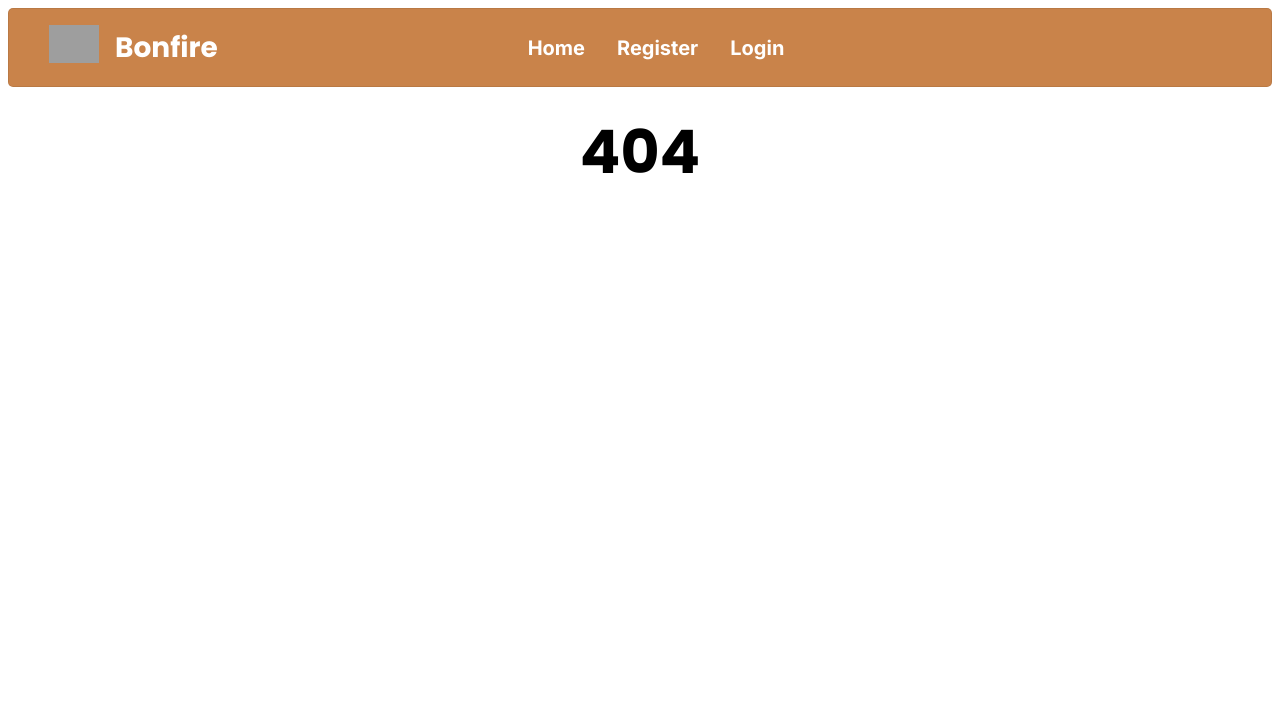
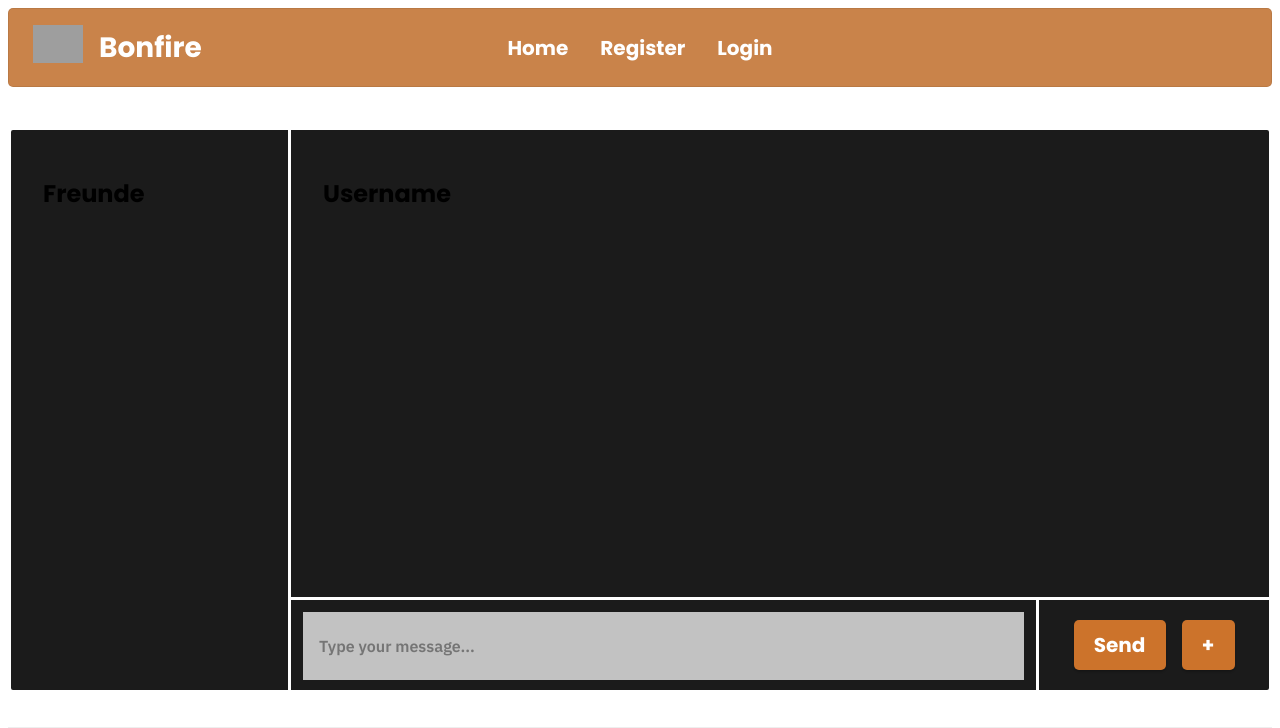
Before and after one commit to ArchAngel727/bonfire, a SvelteKit app: page /chat in a window 1280 px wide. Before the commit this address had no page. Shown: the top 728 px of the page. Built offline with nearby package versions, Linux system fonts and the light colour scheme; grey boxes are pictures that could not be loaded.

Commit message:
Einfaches Chat Design mit Buttons eingebaut, kleine Änderungen an CSS und Header (noch nicht in master)

```diff
--- a/src/routes/+layout.svelte
+++ b/src/routes/+layout.svelte
@@ -1,5 +1,6 @@
 <script>
   import '../style.css';
+  import { page } from '$app/stores';
 </script>
 
 <div class="app-shell">
@@ -17,11 +18,12 @@
     </div>
   </header>
 
-  <main class="site-main">
+  <main class="site-main" class:chat-page={$page.url.pathname === '/chat'}>
     <slot />
   </main>
 
+
   <footer class="site-footer">
-    <p>© 2026 Bonfire. All rights reserved.</p>
+    <p>© 2026 Bonfire</p>
   </footer>
 </div>
--- a/src/routes/+page.svelte
+++ b/src/routes/+page.svelte
@@ -4,6 +4,7 @@
     import { invoke } from "@tauri-apps/api/core";
     import { on } from "svelte/events";
     import "../style.css";
+    import { blur } from 'svelte/transition';
 
   let showPopup = false;
 
@@ -27,7 +28,7 @@
 
     <button class="button-main1" onclick={() => openPopup()}>Get started</button>
    {#if showPopup}
-  <div class="popup-overlay" onclick={closePopup}>
+  <div class="popup-overlay" onclick={closePopup} transition:blur={{ duration: 400 }}>
     <div
       class="popup"
       onclick={(event) => {
@@ -42,6 +43,7 @@
       <div class="popup-buttons">
       <button class="button-main2" onclick={() => goto("/register")}>Register</button>
       <button class="button-main2" onclick={() => goto("/login")}>Login</button>
+      <button class="button-main2" onclick={() => goto("/chat")}>Go to Chat</button>
       <button class="top-left-btn" onclick={closePopup}>X</button>
       </div>
     </div>
--- /dev/null
+++ b/src/routes/chat/+page.svelte
@@ -0,0 +1,83 @@
+<script>
+  import { onMount } from 'svelte';
+  import { fly } from 'svelte/transition';
+
+  let openAttachment = false;
+
+  /** @type {HTMLDivElement | undefined} */
+  let attachmentMenu;
+
+  function toggleAttachmentMenu() {
+    openAttachment = !openAttachment;
+  }
+
+  function closeAttachmentMenu() {
+    openAttachment = false;
+  }
+
+  onMount(() => {
+    function handleClick(event) {
+      const target = event.target;
+
+      if (
+        openAttachment &&
+        attachmentMenu &&
+        target instanceof Node &&
+        !attachmentMenu.contains(target)
+      ) {
+        closeAttachmentMenu();
+      }
+    }
+
+    document.addEventListener('click', handleClick);
+
+    return () => {
+      document.removeEventListener('click', handleClick);
+    };
+  });
+</script>
+
+<main class="site-main chat-page">
+  <div class:attachment={openAttachment} class="chat-layout">
+    <aside class="friends">
+      <h2>Freunde</h2>
+    </aside>
+
+    <section class="chat-history">
+      <h2>Username</h2>
+    </section>
+
+    <div class="chat-input">
+      <input
+        class="chat-input-field"
+        type="text"
+        placeholder="Type your message..."
+        id="message-input"
+      />
+    </div>
+
+    <div class="chat-buttons">
+      <button class="button-chat">Send</button>
+
+      <div class="attachment-menu-wrapper" bind:this={attachmentMenu}>
+        {#if openAttachment}
+          <div
+            class="attachment-panel"
+            transition:fly={{ y: 20, duration: 350 }}
+          >
+            <button class="attachment-option">Bild</button>
+            <button class="attachment-option">Datei</button>
+            <button class="attachment-option">Video</button>
+          </div>
+        {/if}
+
+        <button
+          class="button-chat"
+          on:click|stopPropagation={toggleAttachmentMenu}
+        >
+          +
+        </button>
+      </div>
+    </div>
+  </div>
+</main>
--- a/src/style.css
+++ b/src/style.css
@@ -1,8 +1,9 @@
 :global(html, body) {
   margin: 0;
   padding: 0;
+  width: 100%;
   min-height: 100%;
-  width: 100%;
+  overflow-x: hidden;
 }
 
 :global(*) {
@@ -23,74 +24,115 @@ body {
   -webkit-text-size-adjust: 100%;
 }
 
+/* Typography */
+
 h1 {
+  margin: 0;
   font-family: 'Poppins', sans-serif;
   font-size: clamp(2.25rem, 5vw, 3.75rem);
   line-height: 1.1;
-  margin: 0;
   text-align: center;
 }
 
 h3 {
+  margin: 15px 0 0;
   font-family: 'Poppins', sans-serif;
   font-size: clamp(0.75rem, 3vw, 1.5rem);
   line-height: 1.2;
-  margin-top: 15px;
   text-align: center;
-  color: rgb(255, 255, 255);
+  color: #ffffff;
 }
 
 p {
+  margin: 0;
   font-family: 'IBM Plex Sans', sans-serif;
   font-size: clamp(0.95rem, 2.5vw, 1.25rem);
   line-height: 1.6;
-  margin: 0;
   text-align: center;
-  color: rgb(255, 255, 255);
+  color: #ffffff;
 }
 
-.form-container {
-  display: flex;
-  justify-content: center;
-  align-items: center;
-  padding-top: 0;
+a {
+  font-family: 'Poppins', sans-serif;
+  font-size: 1.25rem;
+  font-weight: bold;
+  color: #ffffff;
+  text-decoration: none;
 }
 
-.hero {
-  width: 100%;
-  max-width: 720px;
-  display: flex;
-  flex-direction: column;
-  align-items: center;
-  gap: 1.5rem;
-  text-align: center;
-  margin: 0 auto;
+a:hover {
+  color: #ffffff;
 }
 
-.title-group {
-  display: flex;
-  align-items: center;
-  justify-content: center;
-  gap: 1rem;
-  flex-wrap: wrap;
+label {
   text-align: center;
 }
 
-#titletext {
-  margin: 0;
-  font-size: clamp(3rem, 7vw, 4.75rem);
-  line-height: 1;
-  margin-top: 10px;
+/* Base controls */
+
+input,
+button {
+  border: 1px solid transparent;
+  border-radius: 8px;
+  outline: none;
+  font: inherit;
+  transition: border-color 0.25s, background-color 0.25s, color 0.25s;
+  box-shadow: 0 2px 2px rgba(0, 0, 0, 0.2);
 }
 
-.logo {
-  width: clamp(64px, 10vw, 110px);
-  height: auto;
-  display: block;
-  object-fit: contain;
+button {
+  cursor: pointer;
+  padding: 0.6em 1.2em;
+  color: #0f0f0f;
+  background-color: #ffffff;
 }
 
-.brand,
+button:hover {
+  border-color: #c0c0c0;
+}
+
+button:active {
+  border-color: #cc732b;
+  background-color: #e8e8e8;
+  color: #cc732b;
+}
+
+/* App layout */
+
+.app-shell {
+  min-height: 100vh;
+  display: flex;
+  flex-direction: column;
+}
+
+.site-header {
+  position: sticky;
+  top: 0;
+  z-index: 1000;
+  padding: 1rem 1.5rem;
+  background-color: rgb(201, 131, 74);
+  border: 1px solid rgba(0, 0, 0, 0.08);
+  border-radius: 5px;
+}
+
+.header-inner {
+  position: relative;
+  width: 100%;
+  display: flex;
+  align-items: center;
+  justify-content: flex-start;
+}
+
+.brand {
+  display: flex;
+  align-items: center;
+  gap: 1rem;
+  font-family: 'Poppins', sans-serif;
+  font-size: 1.75rem;
+  font-weight: 700;
+  color: #ffffff;
+}
+
 #logoandtitle {
   display: flex;
   align-items: center;
@@ -105,13 +147,88 @@ p {
   margin-bottom: 7.5px;
 }
 
+.main-nav {
+  position: absolute;
+  left: 50%;
+  transform: translateX(-50%);
+  display: flex;
+  gap: 2rem;
+}
+
+.site-main {
+  flex: 1;
+  width: 100%;
+  max-width: 1100px;
+  margin: 0 auto;
+  padding: 2rem 1.5rem;
+}
+
+.site-main.chat-page {
+  max-width: none;
+  margin: 20px 0;
+  padding: 0;
+  display: flex;
+  justify-content: center;
+}
+
+.site-footer {
+  margin-top: auto;
+  padding: 1rem 1.5rem 2rem;
+  border-top: 1px solid rgba(0, 0, 0, 0.08);
+  text-align: center;
+  font-size: 0.95rem;
+  opacity: 0.85;
+}
+
+/* Hero / landing */
+
+.form-container {
+  display: flex;
+  justify-content: center;
+  align-items: center;
+  padding-top: 0;
+}
+
+.hero {
+  width: 100%;
+  max-width: 720px;
+  margin: 0 auto;
+  display: flex;
+  flex-direction: column;
+  align-items: center;
+  gap: 1.5rem;
+  text-align: center;
+}
+
+.title-group {
+  display: flex;
+  align-items: center;
+  justify-content: center;
+  gap: 1rem;
+  flex-wrap: wrap;
+  text-align: center;
+}
+
+#titletext {
+  margin: 10px 0 0;
+  font-size: clamp(3rem, 7vw, 4.75rem);
+  line-height: 1;
+}
+
+.logo {
+  width: clamp(64px, 10vw, 110px);
+  height: auto;
+  display: block;
+  object-fit: contain;
+}
+
 .bar {
   display: flex;
   justify-content: center;
+  gap: 25px;
   padding: 0.25rem 0;
+  margin-top: -15px;
   font-size: 1.25rem;
-  margin-top: -15px;
-  gap: 25px;
 }
 
 .row {
@@ -130,127 +247,11 @@ p {
 
 .message {
   margin: 0;
-  text-align: center;
   min-height: 1.5rem;
-}
-
-a {
-  font-size: 1.25rem;
-  color: rgb(255, 255, 255);
-  font-weight: bold;
-  text-decoration: inherit;
-  font-family: Inter, Avenir, Helvetica, Arial, sans-serif;
-}
-
-a:hover {
-  color: rgb(255, 255, 255)
-}
-
-input,
-button {
-  border-radius: 8px;
-  border: 1px solid transparent;
-  padding: 0.6em 1.2em;
-  font-size: 1em;
-  font-weight: 500;
-  font-family: inherit;
-  color: #0f0f0f;
-  background-color: #ffffff;
-  transition: border-color 0.25s;
-  box-shadow: 0 2px 2px rgba(0, 0, 0, 0.2);
-  outline: none;
-}
-
-button {
-  cursor: pointer;
-}
-
-button:hover {
-  border-color: #c0c0c0;
-}
-
-button:active {
-  border-color: #396cd8;
-  background-color: #e8e8e8;
-}
-
-.popup-overlay {
-  position: fixed;
-  inset: 0;
-  display: flex;
-  justify-content: center;
-  align-items: center;
-  background: rgba(0, 0, 0, 0.658);
-  -webkit-backdrop-filter: blur(3px);
-  backdrop-filter: blur(3px);
-  padding: 1rem;
-}
-
-.popup {
-  position: relative;
-  width: 100%;
-  max-width: 420px;
-  background: #242424;
-  color: rgb(255, 255, 255);
-  border-radius: 16px;
-  padding: 2rem;
-  padding-top: 3.5rem;
-  box-shadow: 0 10px 30px rgba(0, 0, 0, 0.3);
   text-align: center;
 }
 
-.popup-header {
-  margin-bottom: 2rem;
-}
-
-.button-main1 {
-  margin: 0.5rem;
-  margin-bottom: 30px;
-  width: 195px;
-  height: 60px;
-  background-color: #cc732b;
-  color: white;
-  font-size: 1.25rem;
-  font-weight: bold;
-}
-
-.button-main2 {
-  margin: 0.5rem;
-  width: 120px;
-  background-color: #cc732b;
-  color: white;
-}
-
-.button-main {
-  margin: 0.5rem;
-  width: 120px;
-  background-color: #3d7bd8;
-  color: white;
-}
-
-.top-left-btn {
-  position: absolute;
-  top: 16px;
-  right: 16px;
-  background-color: #cc732b;
-  color: white;
-}
-
-.button-return {
-  background-color: #b13e3e;
-  color: white;
-}
-
-.container {
-  display: flex;
-  flex-direction: column;
-}
-
-.footer {
-  text-align: center;
-  padding-bottom: 2rem;
-  margin-top: 45px;
-}
+/* Register form */
 
 .register-form {
   display: flex;
@@ -259,78 +260,135 @@ button:active {
   justify-content: center;
   gap: 1rem;
   margin-top: 50px;
+  padding: 2rem;
   border: 1px solid #c2c2c2;
-  padding: 2rem;
 }
 
 .field {
   display: flex;
   flex-direction: column;
+  align-items: center;
   text-align: center;
   gap: 0.35rem;
+  width: 100%;
+  max-width: 300px;
 }
 
-input {
-  width: 300px;
+.field input {
+  width: 100%;
+  max-width: none;
+  padding: 0.6em 1em;
+  color: #0f0f0f;
   background-color: #868686;
 }
 
-.app-shell {
-  min-height: 100vh;
-  display: flex;
-  flex-direction: column;
-}
+/* Chat layout */
 
-.header-inner {
-  position: relative;
+.chat-layout {
   width: 100%;
-  display: flex;
-  align-items: center;
-  justify-content: flex-start;
-  padding: 0 1rem;
-}
-
-.brand {
-  font-family: 'Poppins', sans-serif;
-  font-size: 1.75rem;
-  font-weight: 700;
-  color: white
-}
-
-.main-nav {
-  position: absolute;
-  left: 50%;
-  transform: translateX(-50%);
-  display: flex;
-  gap: 2rem;
-}
-
-.site-main {
-  flex: 1;
-  width: 100%;
-  max-width: 1100px;
-  margin: 0 auto;
-  padding: 2rem 1.5rem;
-}
-
-.site-header {
-  position: sticky;
-  top: 0;
-  z-index: 1000;
-  background-color: rgb(201, 131, 74);
-  border: 1px solid rgba(0, 0, 0, 0.08);
-  padding: 1rem 1.5rem;
+  max-width: 2400px;
+  height: 100%;
+  display: grid;
+  grid-template-columns: 280px 1fr 230px;
+  grid-template-rows: 1fr 90px;
+  grid-template-areas:
+    "friends history history"
+    "friends input buttons";
+  background: #1b1b1b;
+  border: 3px solid #ffffff;
   border-radius: 5px;
 }
 
-.site-footer {
-  border-top: 1px solid rgba(0, 0, 0, 0.08);
-  padding: 1rem 1.5rem;
-  text-align: center;
-  font-size: 0.95rem;
-  opacity: 0.85;
-  margin-top: auto;
+.friends {
+  grid-area: friends;
+  padding: 2rem;
+  border-right: 3px solid #ffffff;
+  min-width: 0;
 }
+
+.chat-history {
+  grid-area: history;
+  padding: 2rem;
+  border-bottom: 3px solid #ffffff;
+  min-width: 0;
+}
+
+.chat-input {
+  grid-area: input;
+  display: flex;
+  padding: 0.75rem 0.75rem;
+  align-items: stretch;
+  border-right: 3px solid #ffffff;
+  min-width: 0;
+}
+
+.chat-input-field {
+  font-family: 'IBM Plex Sans', sans-serif;
+  font-weight: bold;
+  width: 100%;
+  min-width: 0;
+  height: 100%;
+  border: none;
+  border-radius: 0;
+  color: #ffffff;
+  background-color: #333333;
+  box-shadow: none;
+  padding-left: 1rem;
+  padding-right: 1rem;
+}
+
+
+.chat-buttons {
+  grid-area: buttons;
+  position: relative;
+  display: flex;
+  align-items: center;
+  justify-content: center;
+  gap: 1rem;
+  padding: 1rem;
+}
+
+.attachment-backdrop {
+  position: fixed;
+  inset: 0;
+  z-index: 10;
+  background: transparent;
+}
+
+.chat-buttons {
+  position: relative;
+  z-index: 20;
+}
+
+.button-chat {
+  padding: 0.75rem 1.2rem;
+  border-radius: 5px;
+  background-color: #cc732b;
+  color: #ffffff;
+  font-size: 1.25rem;
+  font-weight: bold;
+}
+
+.attachment-panel {
+  position: absolute;
+  right: 1rem;
+  bottom: calc(100% + 0.75rem);
+  z-index: 20;
+  min-width: 160px;
+  display: flex;
+  flex-direction: column;
+  gap: 0.5rem;
+  padding: 0.75rem;
+  border: 2px solid #ffffff;
+  border-radius: 12px;
+  background: #242424;
+}
+
+.attachment-option {
+  width: 100%;
+}
+
+/* Features / screenshots */
 
 .features {
   display: flex;
@@ -349,10 +407,89 @@ input {
 
 .screenshot {
   width: 400px;
+  max-width: 100%;
   height: auto;
   border-radius: 8px;
   box-shadow: 0 4px 12px rgba(0, 0, 0, 0.1);
 }
+
+/* Popup */
+
+.popup-overlay {
+  position: fixed;
+  inset: 0;
+  display: flex;
+  justify-content: center;
+  align-items: center;
+  padding: 1rem;
+  background: rgba(0, 0, 0, 0.658);
+  -webkit-backdrop-filter: blur(3px);
+  backdrop-filter: blur(3px);
+}
+
+.popup {
+  position: relative;
+  width: 100%;
+  max-width: 420px;
+  padding: 3.5rem 2rem 2rem;
+  border-radius: 16px;
+  background: #242424;
+  color: #ffffff;
+  text-align: center;
+  box-shadow: 0 10px 30px rgba(0, 0, 0, 0.3);
+}
+
+.popup-header {
+  margin-bottom: 2rem;
+}
+
+.top-left-btn {
+  position: absolute;
+  top: 16px;
+  right: 16px;
+  background-color: #cc732b;
+  color: #ffffff;
+}
+
+/* Utility buttons */
+
+.button-main1 {
+  width: 195px;
+  height: 60px;
+  margin: 0.5rem 0.5rem 30px;
+  background-color: #cc732b;
+  color: #ffffff;
+  font-size: 1.25rem;
+  font-weight: bold;
+}
+
+.button-main2 {
+  width: 120px;
+  margin: 0.5rem;
+  background-color: #cc732b;
+  color: #ffffff;
+}
+
+.button-main {
+  width: 120px;
+  margin: 0.5rem;
+  background-color: #3d7bd8;
+  color: #ffffff;
+}
+
+.button-return {
+  background-color: #b13e3e;
+  color: #ffffff;
+}
+
+/* Misc */
+
+.container {
+  display: flex;
+  flex-direction: column;
+}
+
+/* Mobile */
 
 @media (max-width: 520px) {
   .title-group {
@@ -367,14 +504,6 @@ input {
 
   .site-main {
     max-width: 430px;
-  }
-
-  button {
-    width: 100%;
-  }
-
-  .register-form {
-    width: 85%;
   }
 
   .header-inner {
@@ -392,9 +521,17 @@ input {
     gap: 0.75rem;
   }
 
+  .register-form {
+    width: 85%;
+  }
+
   .screenshot-containers {
     flex-direction: column;
     align-items: center;
+  }
+
+  .screenshot {
+    width: 300px;
   }
 
   a {
@@ -403,10 +540,6 @@ input {
 
   .brand {
     font-size: 1.75rem;
-  }
-
-  .screenshot {
-    width: 300px;
   }
 
   .popup {
@@ -418,7 +551,46 @@ input {
     width: 15%;
   }
 
+  .chat-layout {
+    grid-template-columns: 1fr;
+    grid-template-rows: auto 1fr auto auto;
+    grid-template-areas:
+      "friends"
+      "history"
+      "input"
+      "buttons";
+  }
+
+  .friends,
+  .chat-history,
+  .chat-input {
+    border-right: none;
+  }
+
+  .friends {
+    border-bottom: 3px solid #ffffff;
+  }
+
+  .chat-history {
+    border-bottom: 3px solid #ffffff;
+    min-height: 300px;
+  }
+
+  .chat-input {
+    border-bottom: 3px solid #ffffff;
+  }
+
+  .chat-buttons {
+    justify-content: center;
+    flex-wrap: wrap;
+  }
+
+  button {
+    width: 100%;
+  }
 }
+
+/* Light mode */
 
 @media (prefers-color-scheme: light) {
   body {
@@ -426,16 +598,20 @@ input {
     background-color: #ffffff;
   }
 
-  input {
+  .popup {
+    background: #ffffff;
+    color: #000000;
+  }
+
+  .field input {
+    background-color: #c2c2c2;
+  }
+
+  .chat-input-field {
     background-color: #c2c2c2;
   }
 
   button:active {
     background-color: #0f0f0f69;
   }
-
-  .popup {
-    background: #ffffff;
-    color: #000000;
-  }
 }
```
